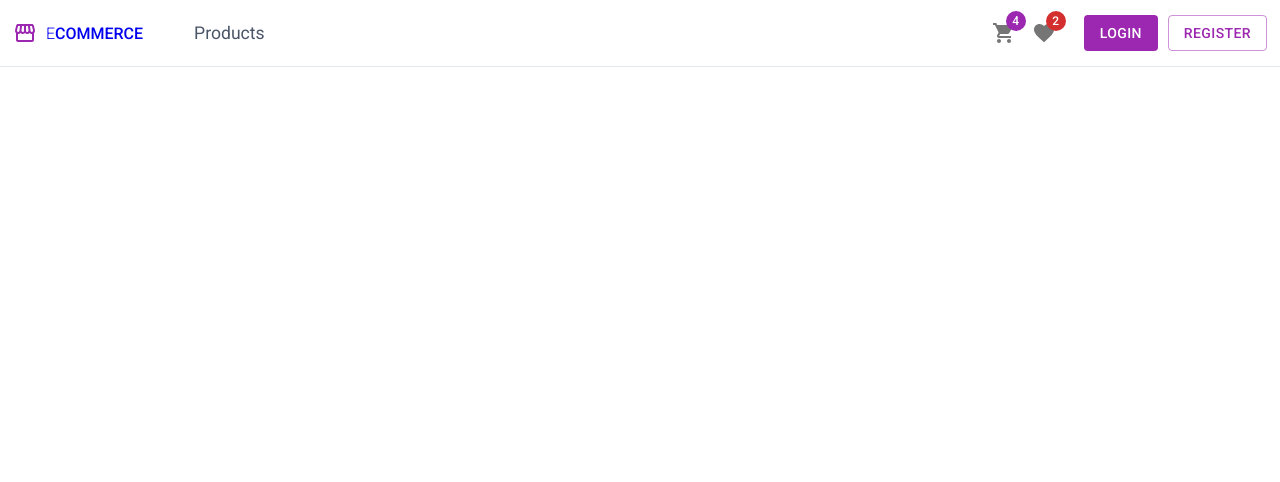
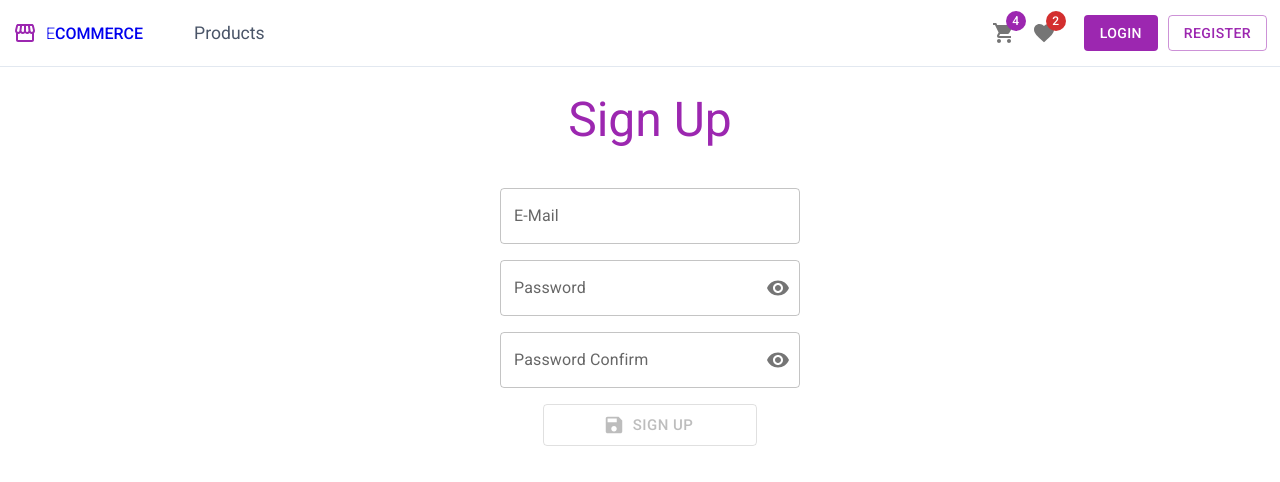
Before and after one commit to sametkoyuncu/react-ecommerce-patika, a React (Create React App) app in the folder client/: page /signup in a window 1280 px wide. Shown: the top 482 px of the page. Built offline with nearby package versions, Linux system fonts and the light colour scheme.

Commit message:
Add signup form with mui

```diff
--- a/client/src/App.js
+++ b/client/src/App.js
@@ -15,8 +15,8 @@ function App() {
           <Routes>
             <Route path="/" exact element={<Products />} />
             <Route path="/product/:product_id" element={<ProductDetail />} />
-            <Route path="/about" component={Signin} />
-            <Route path="/about" component={Signup} />
+            <Route path="/signin" element={<Signin />} />
+            <Route path="/signup" element={<Signup />} />
           </Routes>
         </div>
       </div>
--- a/client/src/pages/Auth/Signup/index.js
+++ b/client/src/pages/Auth/Signup/index.js
@@ -1,7 +1,179 @@
-import React from 'react'
+import { useState } from 'react'
+import {
+  Container,
+  Grid,
+  Box,
+  TextField,
+  Typography,
+  Button,
+  FormControl,
+  InputLabel,
+  OutlinedInput,
+  InputAdornment,
+  IconButton,
+} from '@mui/material'
+
+import Visibility from '@mui/icons-material/Visibility'
+import VisibilityOff from '@mui/icons-material/VisibilityOff'
+
+import SaveIcon from '@mui/icons-material/Save'
 
 function Signup() {
-  return <div></div>
+  const [values, setValues] = useState({
+    email: '',
+    password: '',
+    passwordConfirm: '',
+    showPassword: false,
+    showPasswordConfirm: false,
+  })
+
+  const handleSubmit = () => {
+    setValues({ ...values })
+  }
+
+  const handleChange = (prop) => (event) => {
+    setValues({ ...values, [prop]: event.target.value })
+  }
+
+  const handleClickShowPassword = () => {
+    setValues({
+      ...values,
+      showPassword: !values.showPassword,
+    })
+  }
+
+  const handleClickShowPasswordConfirm = () => {
+    setValues({
+      ...values,
+      showPasswordConfirm: !values.showPasswordConfirm,
+    })
+  }
+
+  const handleMouseDownPassword = (event) => {
+    event.preventDefault()
+  }
+
+  const handleMouseDownPasswordConfirm = (event) => {
+    event.preventDefault()
+  }
+
+  return (
+    <Container>
+      <Grid
+        container
+        direction="row"
+        justifyContent="center"
+        style={{ margin: 10 }}
+      >
+        <Box
+          component="form"
+          sx={{
+            '& > :not(style)': { m: 1, width: '25ch' },
+          }}
+          noValidate
+          autoComplete="off"
+          textAlign="center"
+        >
+          <Typography
+            variant="h3"
+            color="secondary"
+            style={{ display: 'inline', marginBottom: 20 }}
+          >
+            Sign Up
+          </Typography>
+          <br />
+          <br />
+          <br />
+          <TextField
+            id="email"
+            value={values.email}
+            onChange={handleChange('email')}
+            label="E-Mail"
+            variant="outlined"
+            color="secondary"
+            style={{ minWidth: 300 }}
+          />
+          <br />
+          <FormControl
+            variant="outlined"
+            color="secondary"
+            style={{ minWidth: 300 }}
+          >
+            <InputLabel htmlFor="outlined-adornment-password">
+              Password
+            </InputLabel>
+            <OutlinedInput
+              id="outlined-adornment-password"
+              type={values.showPassword ? 'text' : 'password'}
+              value={values.password}
+              onChange={handleChange('password')}
+              endAdornment={
+                <InputAdornment position="end">
+                  <IconButton
+                    aria-label="toggle password visibility"
+                    onClick={handleClickShowPassword}
+                    onMouseDown={handleMouseDownPassword}
+                    edge="end"
+                  >
+                    {values.showPassword ? <VisibilityOff /> : <Visibility />}
+                  </IconButton>
+                </InputAdornment>
+              }
+              label="Password"
+            />
+          </FormControl>
+          <br />
+          <FormControl
+            variant="outlined"
+            color="secondary"
+            style={{ minWidth: 300 }}
+          >
+            <InputLabel htmlFor="outlined-adornment-passwordConfirm">
+              Password Confirm
+            </InputLabel>
+            <OutlinedInput
+              id="outlined-adornment-passwordConfirm"
+              type={values.showPasswordConfirm ? 'text' : 'password'}
+              value={values.passwordConfirm}
+              onChange={handleChange('passwordConfirm')}
+              endAdornment={
+                <InputAdornment position="end">
+                  <IconButton
+                    aria-label="toggle password Confirm visibility"
+                    onClick={handleClickShowPasswordConfirm}
+                    onMouseDown={handleMouseDownPasswordConfirm}
+                    edge="end"
+                  >
+                    {values.showPasswordConfirm ? (
+                      <VisibilityOff />
+                    ) : (
+                      <Visibility />
+                    )}
+                  </IconButton>
+                </InputAdornment>
+              }
+              label="Password Confirm"
+            />
+          </FormControl>
+          <br />
+          <Button
+            onClick={handleSubmit}
+            variant="outlined"
+            color="secondary"
+            size="large"
+            startIcon={<SaveIcon />}
+            disabled={
+              values.email === '' ||
+              values.password === '' ||
+              values.passwordConfirm === ''
+            }
+          >
+            Sign Up
+          </Button>
+        </Box>
+      </Grid>
+    </Container>
+  )
 }
 
 export default Signup
--- a/client/src/pages/Products/index.js
+++ b/client/src/pages/Products/index.js
@@ -15,7 +15,7 @@ function Products() {
     status,
   } = useInfiniteQuery('products', fetchProductList, {
     getNextPageParam: (lastGroup, allGroups) => {
-      const morePageExist = lastGroup?.length == 12 //backend'ten 12 adet geliyor
+      const morePageExist = lastGroup?.length === 12 //backend'ten 12 adet geliyor
 
       if (!morePageExist) {
         return
```
